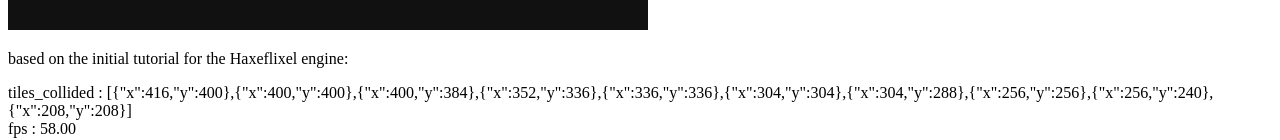
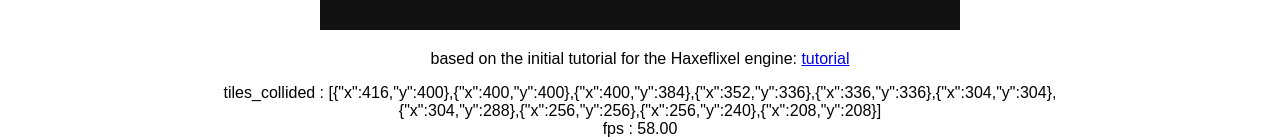
Before and after one commit to andre-lima/kontra-experiments, a website built with Parcel: page src/index.html in a window 1280 px wide. Shown: the part 609-749 px from the top of the page. Built offline with nearby package versions, Linux system fonts and the light colour scheme.

Commit message:
simple styling

```diff
--- a/src/index.html
+++ b/src/index.html
@@ -20,10 +20,12 @@
 
     <canvas id="game"></canvas>
 
-    <p>based on the initial tutorial for the Haxeflixel engine:</p>
-    <div>
-      <a href="https://haxeflixel.com/documentation/tutorial/" target="_blank"></a>
-    </div>
+    <p>
+      based on the initial tutorial for the Haxeflixel engine:
+      <a href="https://haxeflixel.com/documentation/tutorial/" target="_blank"
+        >tutorial</a
+      >
+    </p>
 
     <script src="js/index.ts"></script>
   </body>
--- a/src/styles/styles.less
+++ b/src/styles/styles.less
@@ -1,3 +1,14 @@
+body {
+  font-family: sans-serif;
+  text-align: center;
+  max-width: 900px;
+  margin: auto;
+
+  * > {
+
+  }
+}
+
 canvas {
   image-rendering: -moz-crisp-edges;
   image-rendering: -webkit-crisp-edges;
```
